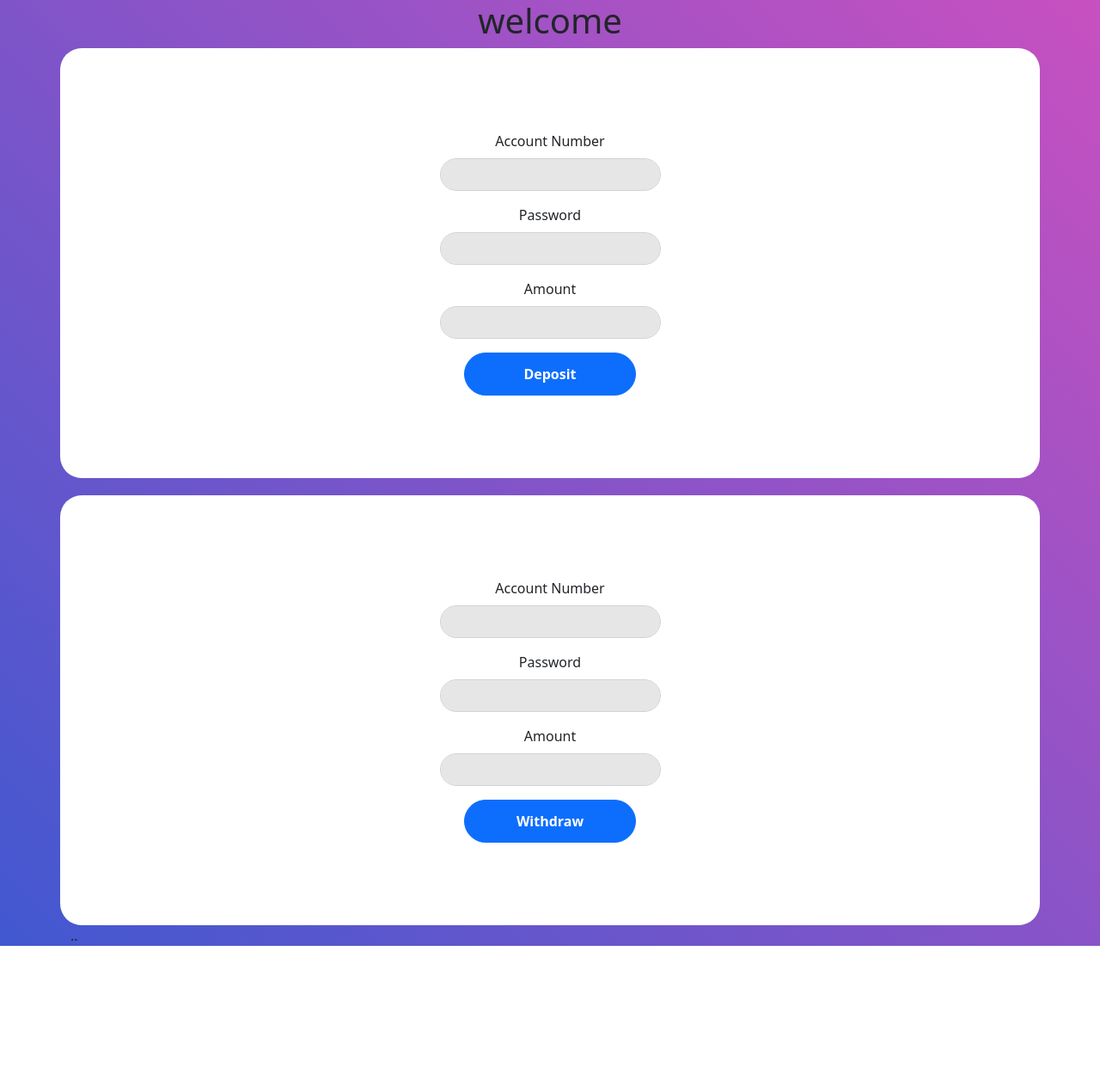
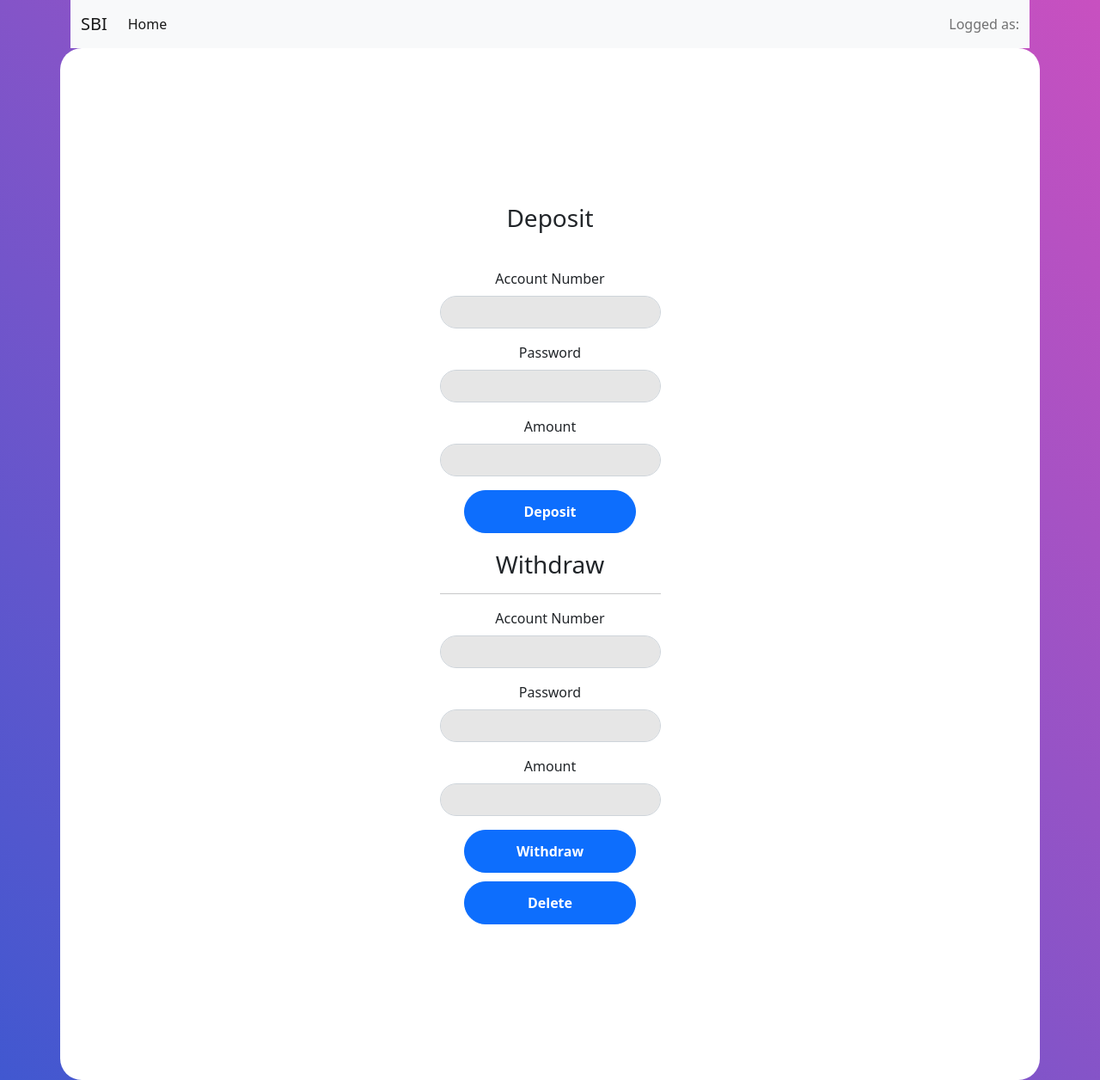
Before and after one commit to sangeethpm45/angular-project, an Angular app: page /home in a window 1280 px wide. Shown: the whole page at 86% size. Before the commit the page ends 1100 px from the top, so only its background shows below. Built offline with nearby package versions, Linux system fonts and the light colour scheme.

Commit message:
child parent

```diff
--- a/src/app/app.module.ts
+++ b/src/app/app.module.ts
@@ -8,12 +8,14 @@ import { RegistrationComponent } from './registration/registration.component';
 import { HomepageComponent } from './homepage/homepage.component';
 import { FormsModule,ReactiveFormsModule } from '@angular/forms';
 import { HttpClientModule } from '@angular/common/http';
+import { DeleteconfirmationComponent } from './deleteconfirmation/deleteconfirmation.component';
 @NgModule({
   declarations: [
     AppComponent,
     LoginComponent,
     RegistrationComponent,
-    HomepageComponent
+    HomepageComponent,
+    DeleteconfirmationComponent
   ],
   imports: [
     BrowserModule,
--- /dev/null
+++ b/src/app/deleteconfirmation/deleteconfirmation.component.css
@@ -0,0 +1,5 @@
+.deletebox{
+    padding: 20px;
+    border:2px solid red;
+    margin-top: 10px;
+}
--- /dev/null
+++ b/src/app/deleteconfirmation/deleteconfirmation.component.html
@@ -0,0 +1,6 @@
+<div class="deletebox" *ngIf="item!=null">
+    <p> {{name1}} are you sure want to delete this Account:{{item}}</p>
+<button (click)="delete()">Delete
+</button>
+<button (click)="cancel()">Cancel</button>
+</div>
--- /dev/null
+++ b/src/app/deleteconfirmation/deleteconfirmation.component.ts
@@ -0,0 +1,27 @@
+import { Component, Input, OnInit, Output } from '@angular/core';
+import { EventEmitter } from '@angular/core';
+
+@Component({
+  selector: 'app-deleteconfirmation',
+  templateUrl: './deleteconfirmation.component.html',
+  styleUrls: ['./deleteconfirmation.component.css']
+})
+export class DeleteconfirmationComponent implements OnInit {
+  @Input() item:string|undefined;
+  @Input() name1:string|undefined;
+  @Output() ondelete=new EventEmitter
+
+  constructor() { }
+
+  ngOnInit(): void {
+  }
+delete(){
+  this.ondelete.emit(this.item)
+  alert("deleting............. ")
+}
+
+cancel(){
+  alert("cancel....")
+
+}
+}
--- a/src/app/homepage/homepage.component.css
+++ b/src/app/homepage/homepage.component.css
@@ -1,10 +1,12 @@
 .main{
     display: flex;
+    flex-direction: column;
     background-color:white;
     align-items: center;
     justify-content: center;
-    height: 500px;
+    height: 1200px;
     border-radius: 25px;
+
 }
 .center-button{
     display: flex;
@@ -35,9 +37,13 @@
      border-radius: 25px;
      background-color:#e6e6e6 ;
  }
- .cntr{
-     text-align: center;
- }
+
  .gap{
      margin-top: 20px;
  }
+ .bar{
+     width:100%;
+ }
+#dlt{
+    margin-top: 10px;
+}
--- a/src/app/homepage/homepage.component.html
+++ b/src/app/homepage/homepage.component.html
@@ -1,13 +1,38 @@
 <div class="container">
-    <div class="row cntr" >
-      <h1>welcome  {{name}}</h1>
+  <div>
+    <nav class="navbar navbar-expand-lg navbar-light bg-light">
+      <div class="container-fluid">
+        <a class="navbar-brand" href="#">SBI</a>
+        <button
+          class="navbar-toggler"
+          type="button"
+          data-bs-toggle="collapse"
+          data-bs-target="#navbarSupportedContent"
+          aria-controls="navbarSupportedContent"
+          aria-expanded="false"
+          aria-label="Toggle navigation"
+        >
+          <span class="navbar-toggler-icon"></span>
+        </button>
+        <div class="collapse navbar-collapse" id="navbarSupportedContent">
+          <ul class="navbar-nav me-auto mb-2 mb-lg-0">
+            <li class="nav-item">
+              <a class="nav-link active" aria-current="page" href="#">Home</a>
+            </li>
+          </ul>
+          <span class="navbar-text"> Logged as:{{ this.name }} </span>
+        </div>
+      </div>
+    </nav>
+  </div>
+
+  <div class="row text-center">
     <div class="main">
-
+      <h3>Deposit</h3>
+      <hr />
       <form [formGroup]="depositform" (ngSubmit)="deposit()">
         <div class="mb-3">
-              <label for="kk" class="form-label"
-                >Account Number</label
-              >
+          <label for="kk" class="form-label">Account Number</label>
 
           <input
             type="text"
@@ -17,7 +42,15 @@
             formControlName="accn"
             name="acn"
           />
-              <div *ngIf="this.depositform.get('accn')?.touched&&this.depositform.get('accn')?.errors" class="form-text">invalid accoutnumber</div>
+          <div
+            *ngIf="
+              this.depositform.get('accn')?.touched &&
+              this.depositform.get('accn')?.errors
+            "
+            class="form-text"
+          >
+            invalid accoutnumber
+          </div>
         </div>
         <div class="mb-3">
           <label for="exampleInputPassword1" class="form-label">Password</label>
@@ -28,12 +61,18 @@
             formControlName="pass"
             name="psw"
           />
-              <div *ngIf="this.depositform.get('pass')?.touched&&this.depositform.get('pass')?.errors" class="form-text">invalid password</div>
+          <div
+            *ngIf="
+              this.depositform.get('pass')?.touched &&
+              this.depositform.get('pass')?.errors
+            "
+            class="form-text"
+          >
+            invalid password
+          </div>
         </div>
         <div class="mb-3">
-              <label for="amt" class="form-label"
-                >Amount </label
-              >
+          <label for="amt" class="form-label">Amount </label>
           <input
             type="text"
             class="form-control round"
@@ -41,23 +80,28 @@
             aria-describedby="emailHelp"
             formControlName="amount"
           />
-              <div *ngIf="this.depositform.get('amount')?.touched&&this.depositform.get('amount')?.errors" class="form-text">invalid amount</div>
-            </div>
-            <button type="submit" class="btn btn-primary round-button" >Deposit</button>
-
-          </form>
+          <div
+            *ngIf="
+              this.depositform.get('amount')?.touched &&
+              this.depositform.get('amount')?.errors
+            "
+            class="form-text"
+          >
+            invalid amount
           </div>
         </div>
-</div>
+        <button type="submit" class="btn btn-primary round-button">
+          Deposit
+        </button>
+      </form>
 
-<div class="container gap">
-  <div class="row cntr">
-      <div class="main" >
+      <div class="row text-center">
+        <div class="gap">
+          <h3>Withdraw</h3>
+          <hr />
           <form [formGroup]="withdrawform" (ngSubmit)="withdraw()">
             <div class="mb-3">
-                <label for="kk" class="form-label"
-                  >Account Number</label
-                >
+              <label for="kk" class="form-label">Account Number</label>
               <input
                 type="text"
                 class="form-control round"
@@ -66,10 +110,20 @@
                 formControlName="accn"
                 name="accn"
               />
-                <div *ngIf="this.withdrawform.get('accn')?.touched&&this.withdrawform.get('accn')?.errors" class="form-text">invalid account number</div>
+              <div
+                *ngIf="
+                  this.withdrawform.get('accn')?.touched &&
+                  this.withdrawform.get('accn')?.errors
+                "
+                class="form-text"
+              >
+                invalid account number
+              </div>
             </div>
             <div class="mb-3">
-                <label for="exampleInputPassword1" class="form-label">Password</label>
+              <label for="exampleInputPassword1" class="form-label"
+                >Password</label
+              >
               <input
                 type="password"
                 class="form-control round"
@@ -77,12 +131,18 @@
                 name="pass"
                 formControlName="pass"
               />
-                <div *ngIf="this.withdrawform.get('pass')?.touched&&this.withdrawform.get('pass')?.errors" class="form-text">invalid password</div>
+              <div
+                *ngIf="
+                  this.withdrawform.get('pass')?.touched &&
+                  this.withdrawform.get('pass')?.errors
+                "
+                class="form-text"
+              >
+                invalid password
+              </div>
             </div>
             <div class="mb-3">
-                <label for="amt" class="form-label"
-                  >Amount </label
-                >
+              <label for="amt" class="form-label">Amount </label>
               <input
                 type="text"
                 class="form-control round"
@@ -91,14 +151,30 @@
                 aria-describedby="emailHelp"
                 formControlName="amount"
               />
-                <div *ngIf="this.withdrawform.get('amount')?.touched&&this.withdrawform.get('amount')?.errors" class="form-text">invalid amount</div>
+              <div
+                *ngIf="
+                  this.withdrawform.get('amount')?.touched &&
+                  this.withdrawform.get('amount')?.errors
+                "
+                class="form-text"
+              >
+                invalid amount
               </div>
-              <button type="submit " class="btn btn-primary round-button" >Withdraw</button>
+            </div>
+            <button type="submit " class="btn btn-primary round-button">
+              Withdraw
+            </button>
           </form>
-
         </div>
       </div>
       <span>
-          ..
+        <div>
+          <button class="btn btn-primary round-button" id="dlt" (click)="delete()">Delete</button>
+        </div>
+        <div>
+          <app-deleteconfirmation (ondelete)='item($event)' [item]='accno' [name1]='name'> </app-deleteconfirmation>
+        </div>
       </span>
     </div>
+  </div>
+</div>
--- a/src/app/homepage/homepage.component.ts
+++ b/src/app/homepage/homepage.component.ts
@@ -9,54 +9,66 @@ import { DataService } from '../services/data.service';
   styleUrls: ['./homepage.component.css']
 })
 export class HomepageComponent implements OnInit {
-accn="";
-pass="";
-amount="";
-uname=this.un.currentUser;
-depositform=this.dp.group({
-  accn:['',[Validators.required,Validators.minLength(4),Validators.maxLength(4),Validators.pattern('[0-9]*')]],
-  pass:['',[Validators.required,Validators.pattern('[a-zA-Z 0-9]*')]],
-  amount:['',[Validators.required,Validators.pattern('[0-9]*')]]
+  accn = "";
+  pass = "";
+  amount = "";
+  uname = this.un.currentUser;
+  depositform = this.dp.group({
+    accn: ['', [Validators.required, Validators.minLength(4), Validators.maxLength(4), Validators.pattern('[0-9]*')]],
+    pass: ['', [Validators.required, Validators.pattern('[a-zA-Z 0-9]*')]],
+    amount: ['', [Validators.required, Validators.pattern('[0-9]*')]]
   })
 
-withdrawform=this.dp.group({
-  accn:['',[Validators.required,Validators.minLength(4),Validators.maxLength(4),Validators.pattern('[0-9]*')]],
-  pass:['',[Validators.required,Validators.pattern('[a-zA-Z 0-9]*')]],
-  amount:['',[Validators.required,Validators.pattern('[0-9]*')]]
+  withdrawform = this.dp.group({
+    accn: ['', [Validators.required, Validators.minLength(4), Validators.maxLength(4), Validators.pattern('[0-9]*')]],
+    pass: ['', [Validators.required, Validators.pattern('[a-zA-Z 0-9]*')]],
+    amount: ['', [Validators.required, Validators.pattern('[0-9]*')]]
   })
- name:any
-  constructor( private dp:FormBuilder,public un:DataService) {
-     this.name=localStorage.getItem("name")
+  name: any
+  accno: any
+
+  constructor(private dp: FormBuilder, public un: DataService) {
+    this.name = localStorage.getItem("name")
+
   }
 
   ngOnInit(): void {
   }
-deposit(){
-  if(this.depositform.valid){
+  //------------------------------------------------------
+  deposit() {
+    if (this.depositform.valid) {
 
 
-  this.un.deposit(this.depositform.value.accn,this.depositform.value.pass,this.depositform.value.amount).subscribe((result:any)=>{
-    if(result){
+      this.un.deposit(this.depositform.value.accn, this.depositform.value.pass, this.depositform.value.amount).subscribe((result: any) => {
+        if (result) {
           alert(result.message)
         }
-  },(result:any)=>{
+      }, (result: any) => {
         alert(result.erorr.message)
       })
     }
   }
+  //-------------------------------------------------------
 
-withdraw(){
-  if(this.withdrawform.valid){
-  this.un.withdraw(this.withdrawform.value.accn,this.withdrawform.value.pass,this.withdrawform.value.amount).subscribe((result:any)=>{
+
+//-------------------------------------------------------
+  withdraw() {
+    if (this.withdrawform.valid) {
+      this.un.withdraw(this.withdrawform.value.accn, this.withdrawform.value.pass, this.withdrawform.value.amount).subscribe((result: any) => {
         alert(result.message)
-  },(result)=>{
+      }, (result) => {
         alert(result.error.message)
       })
     }
   }
+//---------------------------------------------------------------
 
+delete() {
+  this.accno = localStorage.getItem('acno')
+  this.name = localStorage.getItem("name")
+}
 
-
-
-
+item($event:any){
+alert($event)
 }
+}
--- a/src/app/login/login.component.css
+++ b/src/app/login/login.component.css
@@ -26,6 +26,7 @@
      align-items: center;
      justify-content: center;
      font-weight: 600;
+     border: none;
  }
 /* .heading{
     display: block;
--- a/src/app/login/login.component.ts
+++ b/src/app/login/login.component.ts
@@ -36,29 +36,10 @@ passw:['',[Validators.required,Validators.pattern('[a-zA-Z 0-9]*')]]
 // }
 login(){
   if(this.loginform.valid){
-
-
-
-//     var acn = this.loginform.value.accn
-//     var psswrd =this.loginform.value.passw
-//     let dataset=this.dataService.accountdetails;
-//     //let data = Bank.getAccountdetails();
-//     if (acn in dataset) {
-//         if (psswrd == dataset[acn]["password"]) {
-//             alert("Login Sucess")
-//             this.route.navigateByUrl("home")
-
-//         } else {
-//             alert("inavlid");
-//         }
-//     } else {
-//         alert("no user");
-//     }
-
-// }
-this.dataService.login(this.loginform.value.accn,this.loginform.value.passw).subscribe((result:any)=>{
+  this.dataService.login(this.loginform.value.accn,this.loginform.value.passw).subscribe((result:any)=>{
   if(result){
     localStorage.setItem("name",result.name)
+    localStorage.setItem("acno",result.acno)
     alert(result.message)
     this.route.navigateByUrl("home")
 }
--- a/src/app/services/data.service.ts
+++ b/src/app/services/data.service.ts
@@ -101,6 +101,7 @@ withdraw(accn:any,pass:any,amd:any){
   }
   return this.http.post("http://localhost:3000/withdraw",data,options)
  }
+
 //-----------------------------------------------------------------------
 
 
```
Also changed, not shown: 1 other file (tests, documents, lock files or other folders). Lines whose indentation alone changed are shown as unchanged.
